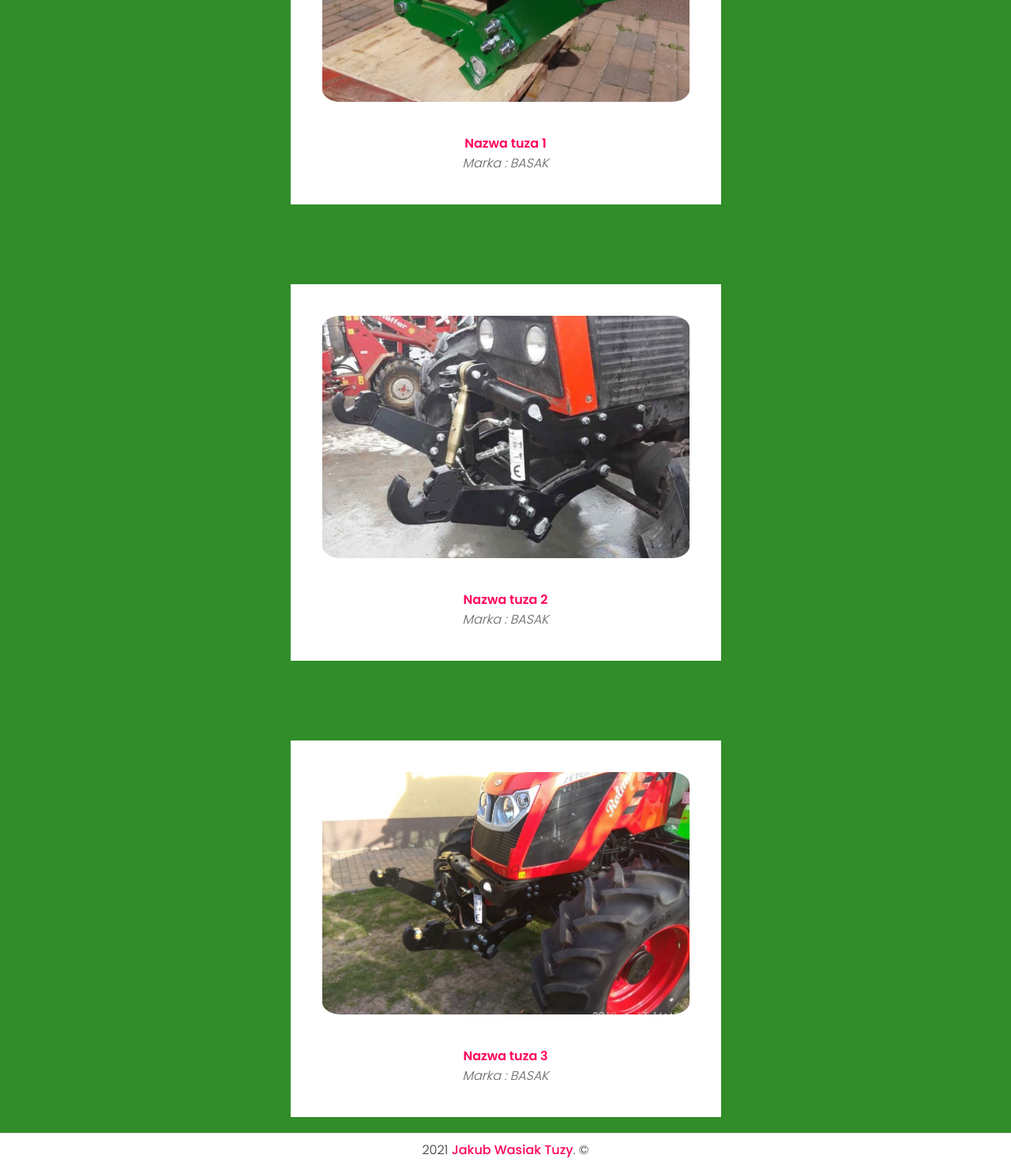
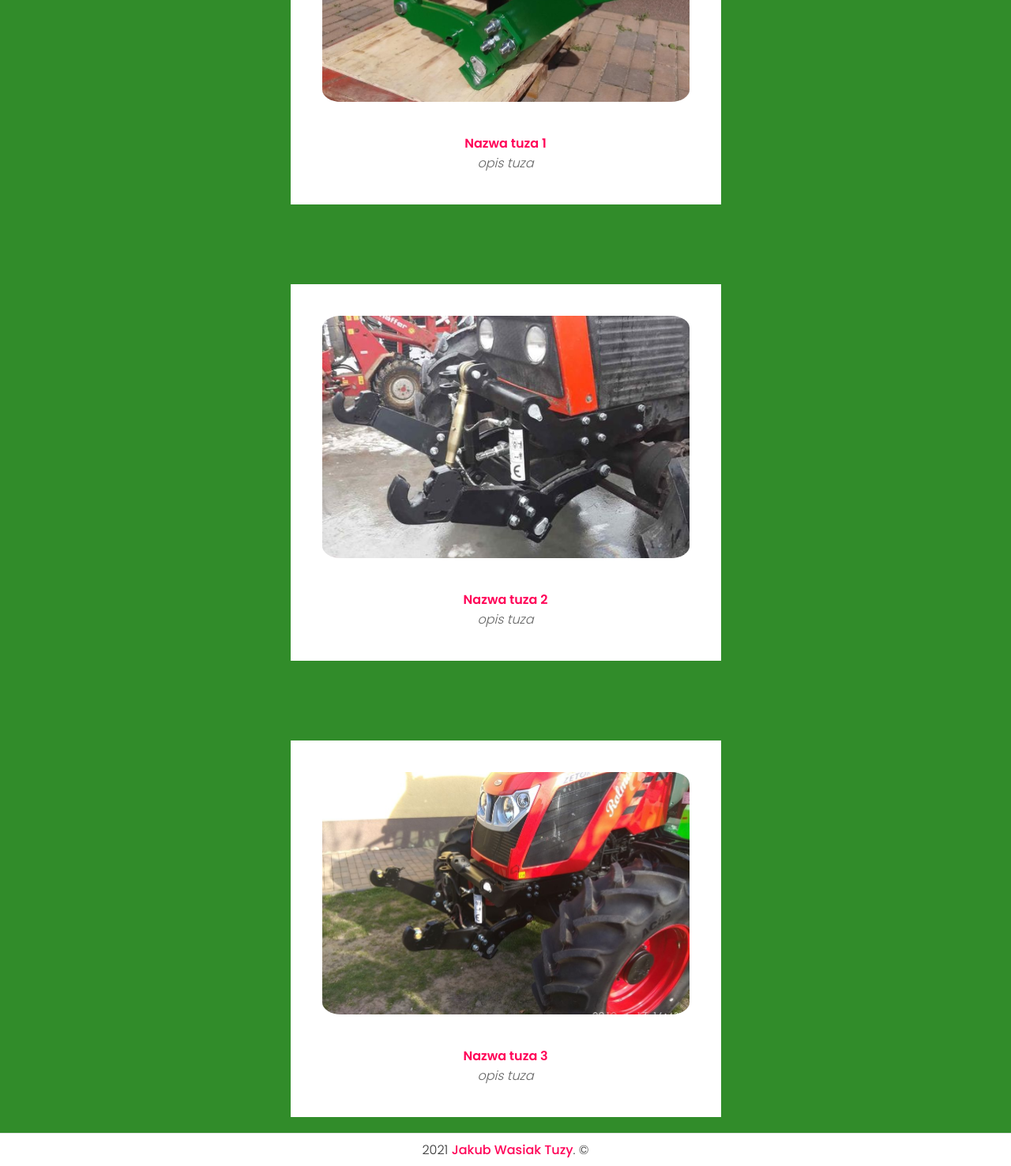
Before and after one commit to macieklazarz/kubadjango, a Django app: page /tuzy_lista/1/ in a window 1280 px wide. Shown: the part 323-1800 px from the top of the page at 79% size. Run offline with Django 3.2, Linux system fonts and the light colour scheme; data comes from the database, SQL or seed files in the repository; both versions use the stored data as it was after the commit.

Commit message:
20211104_4

```diff
--- a/templates/index.html
+++ b/templates/index.html
@@ -116,7 +116,6 @@
 	<section class="contact" id="contact">
 		<div class="title">
 			<h2 class="titleText"> <span>K</span>ontakt<span>.</span></h2>
-			<p>Lorem ipsum dolor sit amet, consectetur adipiscing elit.</p>
 		</div>
 		<div class="frame">
 			<div class="contactForm">
--- a/tuzy/admin.py
+++ b/tuzy/admin.py
@@ -7,7 +7,7 @@ from uslugi.models import Uslugi
 # Register your models here.
 
 class TuzAdmin(admin.ModelAdmin):
-	list_display = ['nazwa', 'marka', 'foto']
+	list_display = ['nazwa', 'marka', 'foto', 'opis']
 
 
 admin.site.register(Tuz, TuzAdmin)
--- a/tuzy/models.py
+++ b/tuzy/models.py
@@ -15,7 +15,7 @@ class Marka(models.Model):
 class Tuz(models.Model):
     nazwa = models.CharField(max_length=100)
     # slug = models.SlugField()
-    # rozmiar = models.TextField()
+    opis = models.TextField()
     # waga = models.IntegerField()
     # typ = models.TextField()
     # date = models.DateTimeField(auto_now_add=True)
--- a/tuzy/templates/tuzy/tuzy_lista.html
+++ b/tuzy/templates/tuzy/tuzy_lista.html
@@ -25,7 +25,7 @@
 					</div>
 					<div class="text">
 						<h3>{{tuz.nazwa}}</h3>
-						<p>Marka : {{tuz.marka}}<br>
+						<p>{{tuz.opis}}<br>
 						</p>
 					</div>
 				</div>
```
Also changed, not shown: db.sqlite3, tuzy/migrations/0003_tuz_opis.py (added).
